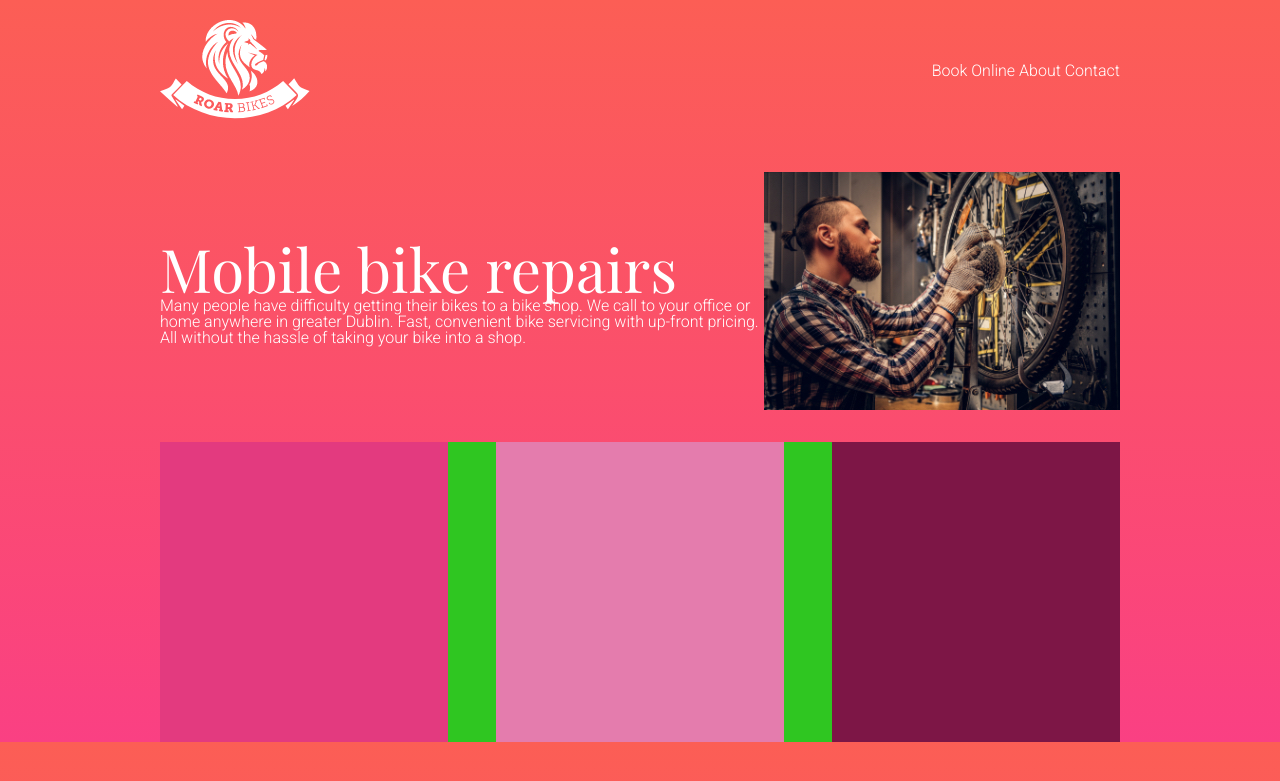
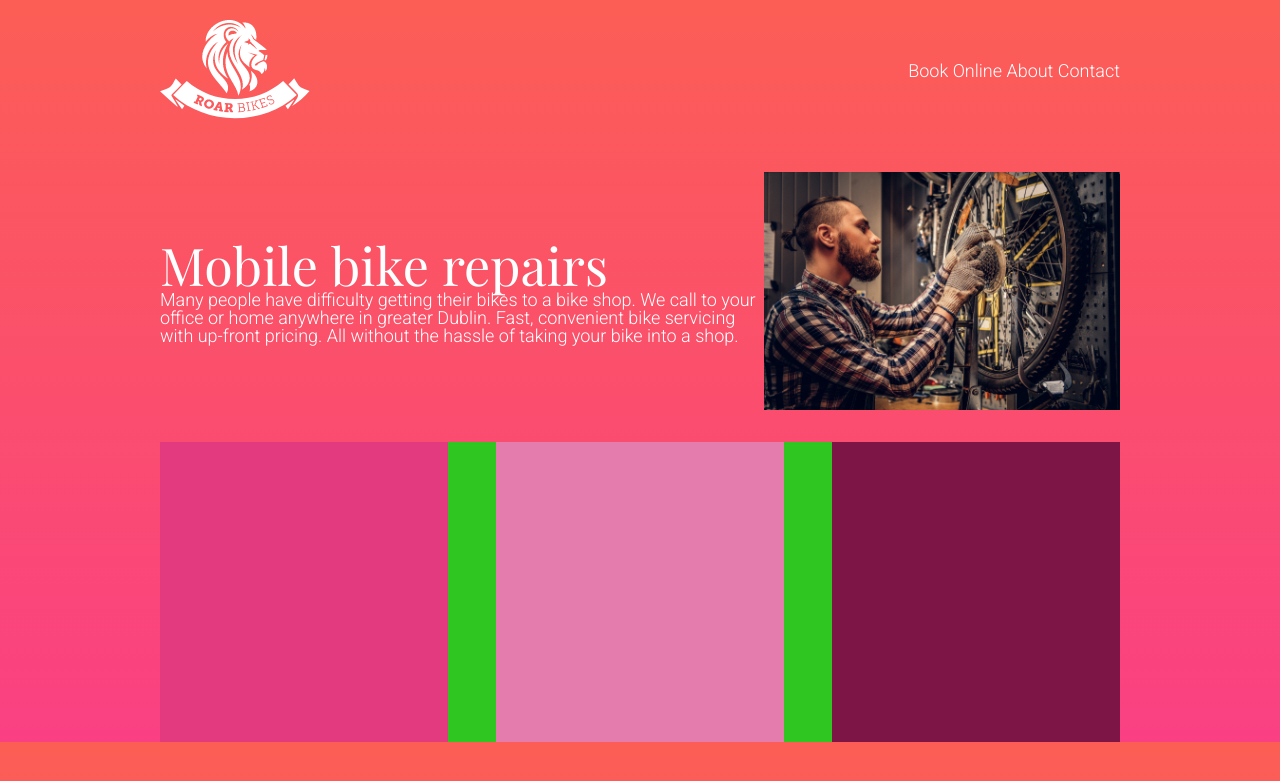
Before and after one commit to deuxemm/web-d-proj-2, a PHP site: page / in a window 1280 px wide. Shown: the top 781 px of the page. Run offline with PHP 8.4, Linux system fonts and the light colour scheme.

Commit message:
changed font from px to rem

```diff
--- a/style.css
+++ b/style.css
@@ -2,6 +2,7 @@ body {
     background-image:linear-gradient( #FC5E55, #FA4083);
     font-family: 'Roboto', sans-serif;
     color: white;
+    font-size: 1.125rem;
 }
 
 .container {
@@ -59,6 +60,6 @@ main {
 }
 
 h1 {
-    font-size: 60px;
+    font-size: 3.25rem;
     font-family: 'Playfair Display', serif;
 }
```
